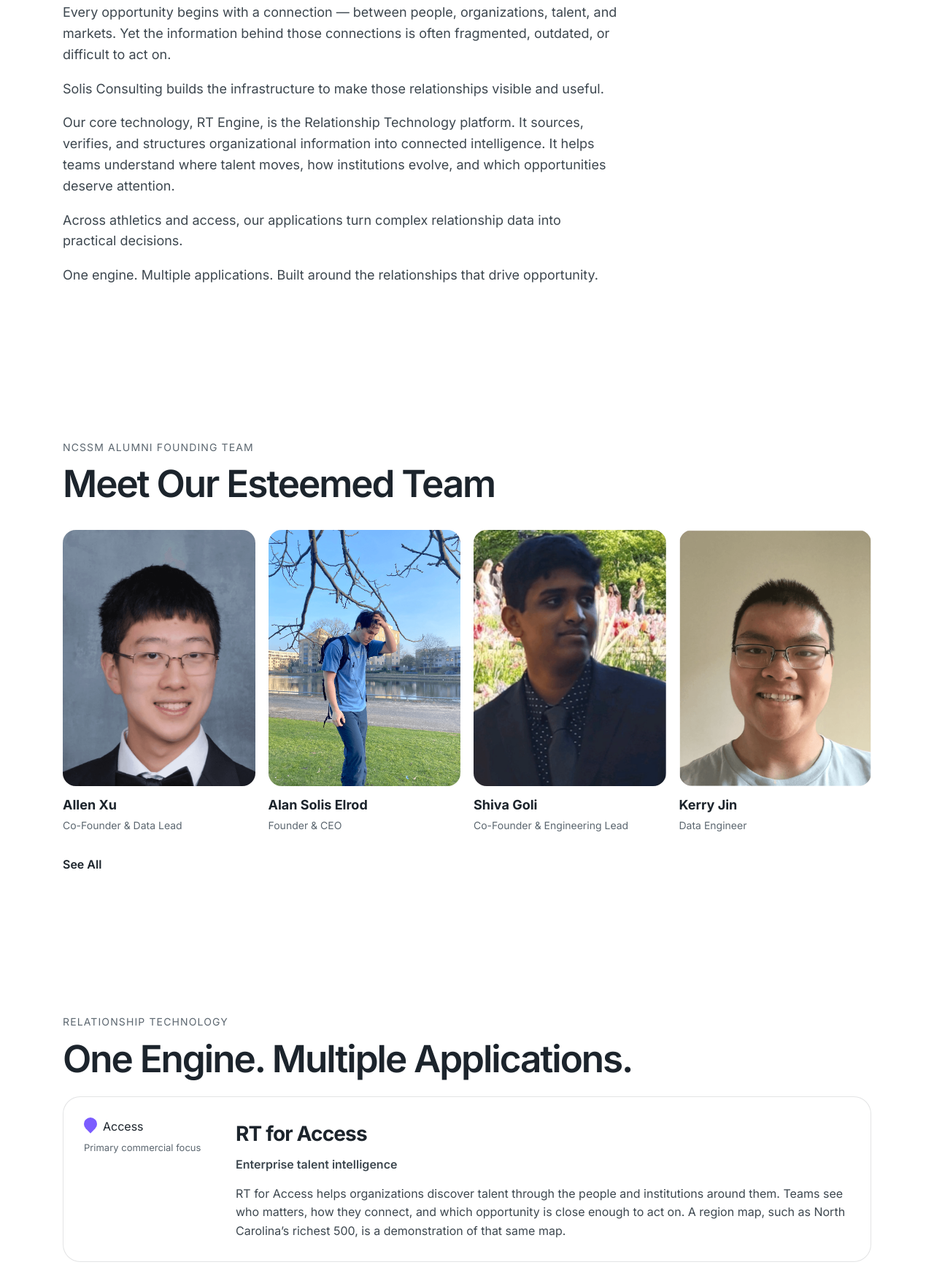
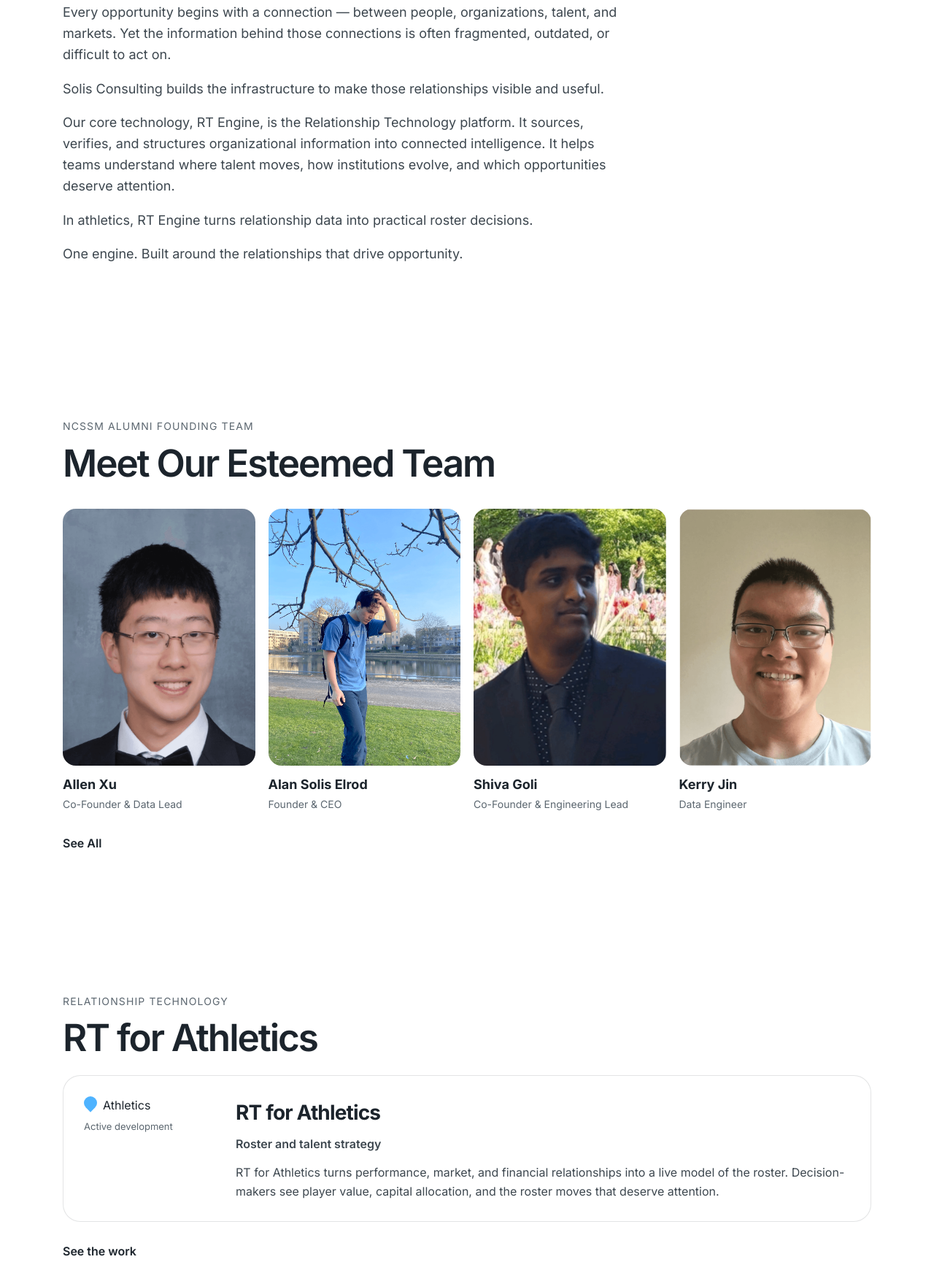
Before and after one commit to Solis-Consulting/solis-website, a plain HTML site: page index.html in a window 1280 px wide. Shown: the part 1005-2760 px from the top of the page at 73% size. Drawn offline with Linux system fonts and the light colour scheme.

Commit message:
Focus the company site on RT for Athletics.
Co-authored-by: Cursor <cursoragent@cursor.com>

```diff
--- a/assets/js/site.js
+++ b/assets/js/site.js
@@ -23,7 +23,7 @@
       "We Are Solis Consulting",
       "Relationships drive opportunity.",
       "We build the infrastructure behind them.",
-      "One engine. Multiple applications.",
+      "One engine. Built for athletics.",
       "An NCSSM alumni founding team."
     ];
     var line = 0;
--- a/index.html
+++ b/index.html
@@ -50,8 +50,8 @@
       <p>Every opportunity begins with a connection — between people, organizations, talent, and markets. Yet the information behind those connections is often fragmented, outdated, or difficult to act on.</p>
       <p>Solis Consulting builds the infrastructure to make those relationships visible and useful.</p>
       <p>Our core technology, RT Engine, is the Relationship Technology platform. It sources, verifies, and structures organizational information into connected intelligence. It helps teams understand where talent moves, how institutions evolve, and which opportunities deserve attention.</p>
-      <p>Across athletics and access, our applications turn complex relationship data into practical decisions.</p>
-      <p>One engine. Multiple applications. Built around the relationships that drive opportunity.</p>
+      <p>In athletics, RT Engine turns relationship data into practical roster decisions.</p>
+      <p>One engine. Built around the relationships that drive opportunity.</p>
     </div>
   </section>
 
@@ -85,16 +85,8 @@
 
   <section class="section">
     <p class="eyebrow">Relationship Technology</p>
-    <h2>One Engine. Multiple Applications.</h2>
+    <h2>RT for Athletics</h2>
     <div class="work-list">
-      <a class="work-card" href="https://rt4access.com" target="_blank" rel="noopener">
-        <div><span class="pin purple"></span>Access<span class="work-status">Primary commercial focus</span></div>
-        <div>
-          <h3>RT for Access</h3>
-          <p class="work-focus">Enterprise talent intelligence</p>
-          <p>RT for Access helps organizations discover talent through the people and institutions around them. Teams see who matters, how they connect, and which opportunity is close enough to act on. A region map, such as North Carolina’s richest 500, is a demonstration of that same map.</p>
-        </div>
-      </a>
       <a class="work-card" href="https://rt4athletics.com" target="_blank" rel="noopener">
         <div><span class="pin blue"></span>Athletics<span class="work-status">Active development</span></div>
         <div>
@@ -119,6 +111,6 @@
       <a href="terms/">Terms and Conditions</a>
     </nav>
   </footer>
-  <script src="assets/js/site.js?v=3"></script>
+  <script src="assets/js/site.js?v=4"></script>
 </body>
 </html>
```
Also changed, not shown: works/index.html (+1 -11 lines).
